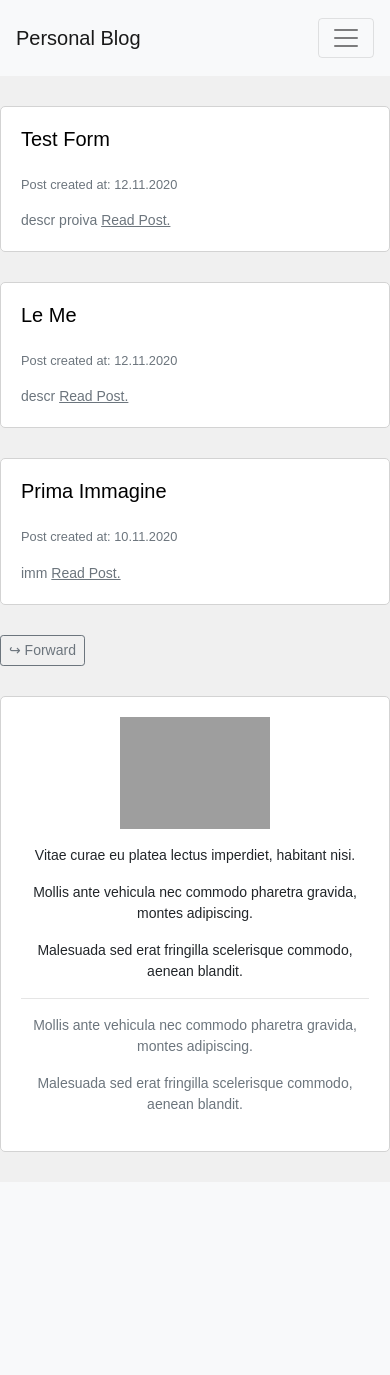
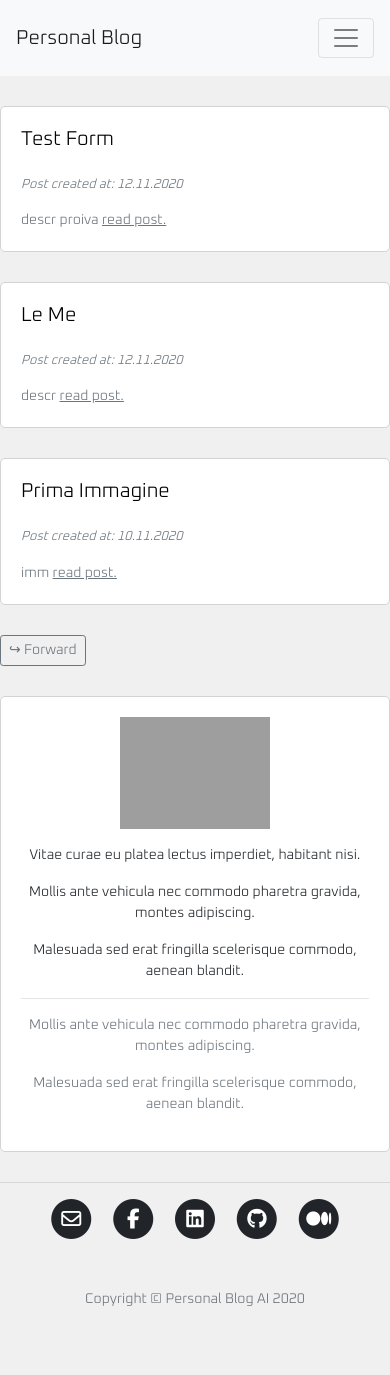
Before and after one commit to daniele-salerno/Personal-Blog-AI, a Flask app: page / in a window 390 px wide. Before the commit the page ends 1152 px from the top, so only its background shows below. Run offline with Flask 2, Linux system fonts and the light colour scheme; data comes from the database, SQL or seed files in the repository; some libraries are stand-ins or nearby versions; grey boxes are pictures that could not be loaded.

Commit message:
footer + style

```diff
--- a/blog/static/blog.css
+++ b/blog/static/blog.css
@@ -1,6 +1,15 @@
 html, body {
-    font-family: 'Montserrat', sans-serif;
+    font-family: 'Oxanium', sans-serif;
     background-color: #f0f0f0;
+}
+
+a  {
+    color: #212529;
+    transition: all .2s;
+}
+
+a:hover {
+    color: aqua;
 }
 
 .navbar-bg-white {
@@ -68,12 +77,25 @@ html, body {
     margin-bottom: 30px;
 }
 
+/*
+.single-post-home-img {
+    background-color: #fff;
+    border: 1px solid #d3d3d3;
+    border-radius: 5px;
+    padding: 0px;
+    margin-bottom: 30px;
+    margin-left: 30px;
+}
+*/
+
 .p-small-one {
     font-size: 0.875rem;
 }
 
+/* date */
 .p-small-two {
     font-size: 0.800rem;
+    font-style: italic;
 }
 
 .hover-underline-animation {
@@ -147,3 +169,17 @@ html, body {
     color: #343a40;
     text-decoration: none;
 }
+
+/* Styling for the footer */
+.list-inline {
+    padding: 50px 0 65px;
+    margin: 0;
+    padding: 0;
+}
+
+.copyright {
+    padding: 50px 0 65px;
+    font-size: 14px;
+    margin-bottom: 0;
+    text-align: center;
+}
--- a/blog/templates/base.html
+++ b/blog/templates/base.html
@@ -6,8 +6,8 @@
     <title>{% block title %}{% endblock %} - Personal Blog</title>
     <!-- Bootstrap CSS -->
     <link rel="stylesheet" href="https://cdn.jsdelivr.net/npm/bootstrap@4.5.3/dist/css/bootstrap.min.css" integrity="sha384-TX8t27EcRE3e/ihU7zmQxVncDAy5uIKz4rEkgIXeMed4M0jlfIDPvg6uqKI2xXr2" crossorigin="anonymous">
-    <link href="https://fonts.googleapis.com/css2?family=Oxanium:wght@300&display=swap" rel="stylesheet">
-    <link rel="stylesheet" href="{{ url_for('static', filename='blog.css') }}">
+	<link href="https://fonts.googleapis.com/css2?family=Oxanium:wght@300&display=swap" rel="stylesheet">
+	<link rel="stylesheet" href="{{ url_for('static', filename='blog.css') }}">
 
     <script src="https://kit.fontawesome.com/f5a31d50f5.js" crossorigin="anonymous"></script>
 </head>
@@ -50,6 +50,63 @@
     {% block content %}
     {% endblock %}
 
+	<!-- Footer -->
+	<hr>
+	<footer>
+	  <div class="container">
+		<div class="row">
+		  <div class="col-lg-8 col-md-10 mx-auto">
+			<ul class="list-inline text-center">
+
+			  <li class="list-inline-item">
+				<a href="mailto:salerno.daniele92@gmail.com">
+				  <span class="fa-stack fa-lg">
+					<i class="fas fa-circle fa-stack-2x"></i>
+					<i class="far fa-envelope fa-stack-1x fa-inverse"></i>
+				  </span>
+				</a>
+			  </li>
+
+			  <li class="list-inline-item">
+				<a href="https://www.facebook.com/account92">
+				  <span class="fa-stack fa-lg">
+					<i class="fas fa-circle fa-stack-2x"></i>
+					<i class="fab fa-facebook-f fa-stack-1x fa-inverse"></i>
+				  </span>
+				</a>
+			  </li>
+
+			  <li class="list-inline-item">
+				<a href="https://www.linkedin.com/in/daniele-salerno-1314ab129/">
+				  <span class="fa-stack fa-lg">
+					<i class="fas fa-circle fa-stack-2x"></i>
+					<i class="fab fa-linkedin fa-stack-1x fa-inverse"></i>
+				  </span>
+				</a>
+			  </li>
+			  <li class="list-inline-item">
+				<a href="https://github.com/daniele-salerno">
+				  <span class="fa-stack fa-lg">
+					<i class="fas fa-circle fa-stack-2x"></i>
+					<i class="fab fa-github fa-stack-1x fa-inverse"></i>
+				  </span>
+				</a>
+			  </li>
+			  <li class="list-inline-item">
+				<a href="https://medium.com/@salerno.daniele92">
+				  <span class="fa-stack fa-lg">
+					<i class="fas fa-circle fa-stack-2x"></i>
+					<i class="fab fa-medium fa-stack-1x fa-inverse"></i>
+				  </span>
+				</a>
+			  </li>
+			</ul>
+			<p class="copyright text-muted">Copyright &copy; Personal Blog AI 2020</p>
+		  </div>
+		</div>
+	  </div>
+	</footer>
+
     <!-- jQuery and Bootstrap JS -->
     <script src="https://code.jquery.com/jquery-3.5.1.slim.min.js" integrity="sha384-DfXdz2htPH0lsSSs5nCTpuj/zy4C+OGpamoFVy38MVBnE+IbbVYUew+OrCXaRkfj" crossorigin="anonymous"></script>
     <script src="https://cdn.jsdelivr.net/npm/bootstrap@4.5.3/dist/js/bootstrap.min.js" integrity="sha384-w1Q4orYjBQndcko6MimVbzY0tgp4pWB4lZ7lr30WKz0vr/aWKhXdBNmNb5D92v7s" crossorigin="anonymous"></script>
--- a/blog/templates/contact_page.html
+++ b/blog/templates/contact_page.html
@@ -14,6 +14,7 @@
                 <hr>
                 <p><i class="fas fa-envelope"></i> Email: <a class="custom-link" href="mailto:salerno.daniele92@gmail.com">salerno.daniele92@gmail.com</a></p>
                 <p><i class="fab fa-facebook-f"></i> <a class="custom-link" href="">Facebook</a></p>
+                <p><i class="fab fa-linkedin"></i> <a class="custom-link" href="https://www.linkedin.com/in/daniele-salerno-1314ab129/">Linkedin</a></p>
                 <p><i class="fab fa-github"></i> <a class="custom-link" href="https://github.com/daniele-salerno">GitHub</a></p>
                 <p><i class="fab fa-medium"></i> <a class="custom-link" href="https://medium.com/@salerno.daniele92">Medium</a></p>
                 <hr>
--- a/blog/templates/homepage.html
+++ b/blog/templates/homepage.html
@@ -21,7 +21,7 @@
                 {% if post.description %}
                 <p class="p-small-one text-muted mb-0">
                     {{ post.description }}
-                    <a class="read-more" href="{{ url_for('post_detail', post_slug=post.slug) }}">Read Post.</a>
+                    <a class="read-more" href="{{ url_for('post_detail', post_slug=post.slug) }}">read post.</a>
                 </p>
                 {% endif %}
             </div>
--- a/commands.txt
+++ b/commands.txt
@@ -1,7 +1,8 @@
 // PSW: 123stella!
 // user: Dani
 
-flask_env\Scripts\activate
+py -3 -m venv venv
+venv\Scripts\activate
 flask run
 flask run --host=192.168.1.8
 
```
Also changed, not shown: blog/templates/google-analytics.html (added, +9 -0 lines).
